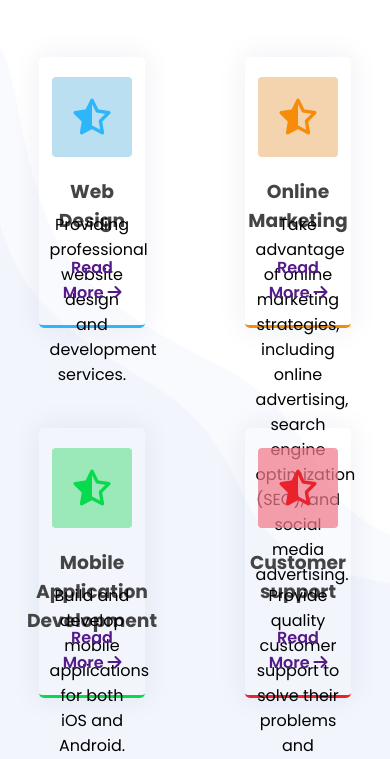
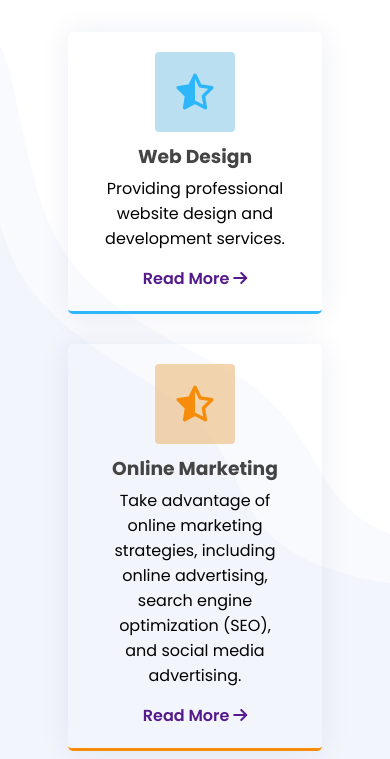
Before and after one commit to xwnsnowy/Project-MindX-Semester1, a plain HTML site: page ProjectMindX/services.html in a window 390 px wide. Shown: the part 85-844 px from the top of the page. Drawn offline with nearby package versions, Linux system fonts and the light colour scheme.

Commit message:
fix responsive page services

```diff
--- a/ProjectMindX/assets/css/style.css
+++ b/ProjectMindX/assets/css/style.css
@@ -26,6 +26,8 @@ hr {
   --textColor: #012970;
   --themeColor: #a31e06;
   --bgBtnColor: rgb(65, 84, 241);
+  --textServicesHover: #ffffffa5;
+  --bgIconServicesHover: #fbf7f7ef;
 }
 .hide-on-load {
   opacity: 1;
@@ -237,8 +239,7 @@ footer {
 }
 
 #services .title-services p {
-  margin-top: 10px;
-  padding: 0;
+  padding-top: 50px;
   font-size: 32px;
   line-height: 42px;
   font-weight: 700;
@@ -247,7 +248,7 @@ footer {
 #services .container-services {
   max-width: 1320px;
   margin-top: 30px;
-  width: 100%;
+  width: 90%;
   display: grid;
   grid-template-columns: 1fr 1fr 1fr;
   grid-gap: 10px;
@@ -260,12 +261,11 @@ footer {
   position: relative;
   display: flex;
   flex-direction: column;
-  justify-content: center;
   align-items: center;
   text-align: center;
   box-shadow: 0px 0 30px rgba(1, 41, 112, 0.08);
   height: 100%;
-  padding: 60px 30px;
+  padding: 60px 10px;
   transition: 0.3s;
   border-radius: 5px;
 }
@@ -276,22 +276,19 @@ footer {
   font-size: 36px;
   padding: 40px 20px;
   border-radius: 4px;
-  margin-bottom: 25px;
   display: inline-block;
   line-height: 0;
   transition: 0.3s;
 }
 
 .box-services h3 {
-  position: absolute;
-  top: 120px;
+  padding-top: 50px;
   color: #444444;
   font-weight: 700;
+  width: 100%;
 }
 .box-services p {
   width: 70%;
-  position: absolute;
-  top: 150px;
 }
 .box-services .read-more {
   position: absolute;
@@ -307,6 +304,7 @@ footer {
   transition: background-color 0.3s ease;
 }
 .container-services .box-services.blue:hover {
+  color: var(--textServicesHover);
   background-color: #2db6fa;
 }
 .container-services .box-services.blue .icon {
@@ -314,13 +312,14 @@ footer {
   background: rgba(144, 204, 232, 0.627);
 }
 .container-services .box-services.blue .icon:hover {
-  background: #ffffffef;
+  background: var(--bgIconServicesHover);
 }
 /* Orange Box */
 .container-services .box-services.orange {
   border-bottom: 3px solid #f68c09;
 }
 .container-services .box-services.orange:hover {
+  color: var(--textServicesHover);
   background-color: #f68c09;
 }
 .container-services .box-services.orange .icon {
@@ -328,13 +327,14 @@ footer {
   background: #f0c896c4;
 }
 .container-services .box-services.orange .icon:hover {
-  background: #ffffffef;
+  background: var(--bgIconServicesHover);
 }
 /* Green Box */
 .container-services .box-services.green {
   border-bottom: 3px solid #08da4e;
 }
 .container-services .box-services.green:hover {
+  color: var(--textServicesHover);
   background-color: #08da4e;
 }
 .container-services .box-services.green .icon {
@@ -342,13 +342,14 @@ footer {
   background: rgba(115, 227, 154, 0.687);
 }
 .container-services .box-services.green .icon:hover {
-  background: #ffffffef;
+  background: var(--bgIconServicesHover);
 }
 /* Red Box */
 .container-services .box-services.red {
   border-bottom: 3px solid #e9222c;
 }
 .container-services .box-services.red:hover {
+  color: var(--textServicesHover);
   background-color: #e9222c;
 }
 .container-services .box-services.red .icon {
@@ -356,13 +357,14 @@ footer {
   background: #f17a8cb8;
 }
 .container-services .box-services.red .icon:hover {
-  background: #ffffffef;
+  background: var(--bgIconServicesHover);
 }
 /* Purple Box */
 .container-services .box-services.purple {
   border-bottom: 3px solid #b50edf;
 }
 .container-services .box-services.purple:hover {
+  color: var(--textServicesHover);
   background-color: #b50edf;
 }
 .container-services .box-services.purple .icon {
@@ -370,13 +372,14 @@ footer {
   background: #b954d275;
 }
 .container-services .box-services.purple .icon:hover {
-  background: #ffffffef;
+  background: var(--bgIconServicesHover);
 }
 /* Pink Box */
 .container-services .box-services.pink {
   border-bottom: 3px solid #f51f9c;
 }
 .container-services .box-services.pink:hover {
+  color: var(--textServicesHover);
   background-color: #f51f9c;
 }
 .container-services .box-services.pink .icon {
@@ -384,7 +387,7 @@ footer {
   background: #e45fb1a8;
 }
 .container-services .box-services.pink .icon:hover {
-  background: #ffffffef;
+  background: var(--bgIconServicesHover);
 }
 @media screen and (max-width: 1200px) {
   .container-header {
@@ -410,7 +413,9 @@ footer {
   nav {
     margin-right: 10px;
   }
-
+  .home-img {
+    padding-left: 80px;
+  }
   .dropdown-menu {
     position: fixed;
     overflow: hidden;
@@ -476,15 +481,7 @@ footer {
     display: none;
   }
   #services .container-services {
-    max-width: 1320px;
-    margin-top: 30px;
-    width: 100%;
-    display: grid;
-    grid-template-columns: 1fr 1fr 1fr;
-    grid-gap: 10px;
-    align-items: center;
-    justify-content: space-between;
-    height: 700px;
+    width: 95%;
   }
 }
 
@@ -510,16 +507,15 @@ footer {
     padding-left: 0;
     width: 80%;
   }
-
+  #services {
+    height: 140vh;
+  }
   #services .container-services {
-    margin-top: 30px;
-    width: 80%;
-    display: grid;
+    padding: 60px 0;
+    width: 85%;
     grid-template-columns: 1fr 1fr;
-    grid-gap: 100px;
-    align-items: center;
-    justify-content: space-between;
-    height: 120vh;
+    grid-gap: 30px;
+    height: 130vh;
   }
   .box-services p {
     width: 80%;
@@ -536,9 +532,6 @@ footer {
     display: grid;
     grid-template-columns: 1fr 1fr;
     gap: 30px;
-  }
-  #services {
-    height: 150vh;
   }
   .icon-info {
     margin-top: 20px;
@@ -563,9 +556,19 @@ footer {
     margin-left: 24px;
   }
 }
+
 @media screen and (max-width: 800px) {
   #home {
     padding: 80px 0;
+  }
+  #services {
+    height: 240vh;
+  }
+  #services .container-services {
+    width: 65%;
+    grid-template-columns: 1fr;
+    grid-gap: 30px;
+    height: 230vh;
   }
   #home .container-home .home-get-started {
     width: 80%;
@@ -578,7 +581,7 @@ footer {
     font-size: 22px;
   }
   .footer-top {
-    gap: 5px;
+    grid-gap: 20px;
   }
   .icon-info {
     font-size: 30px;
```
